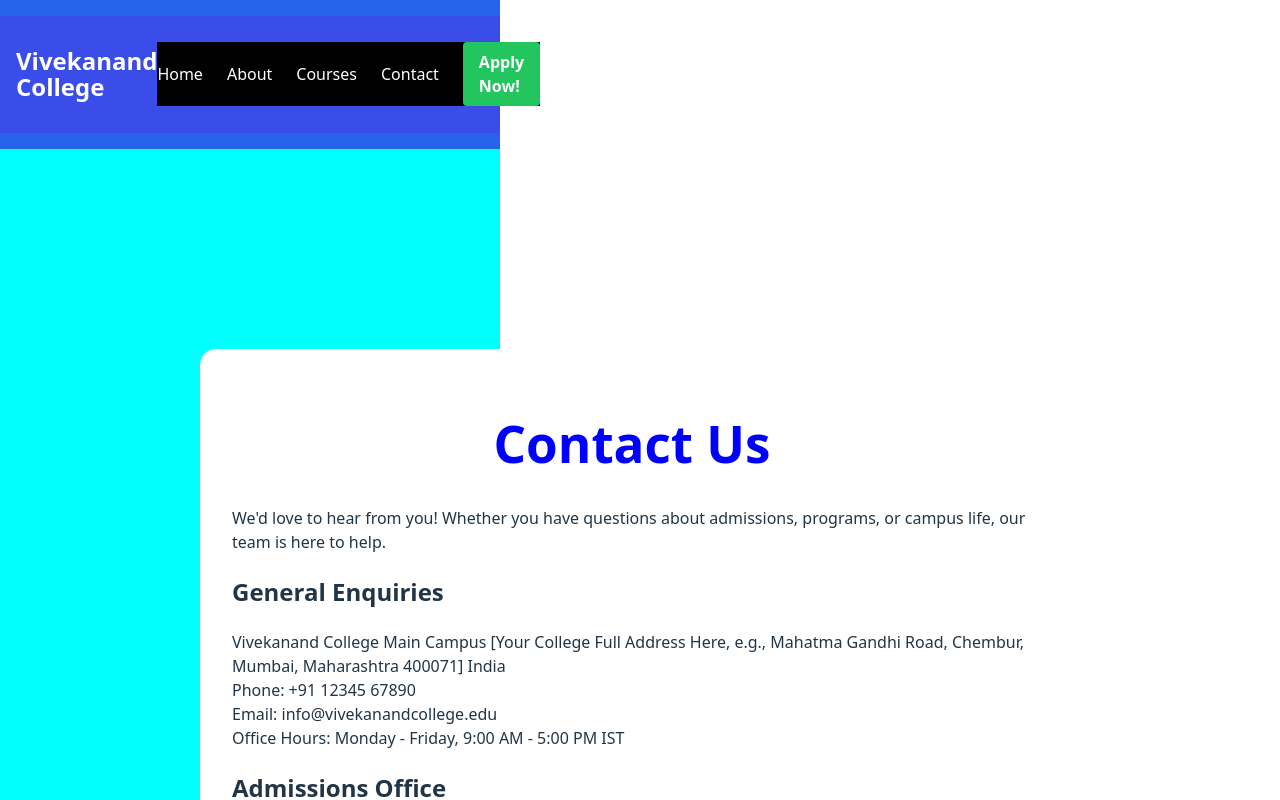
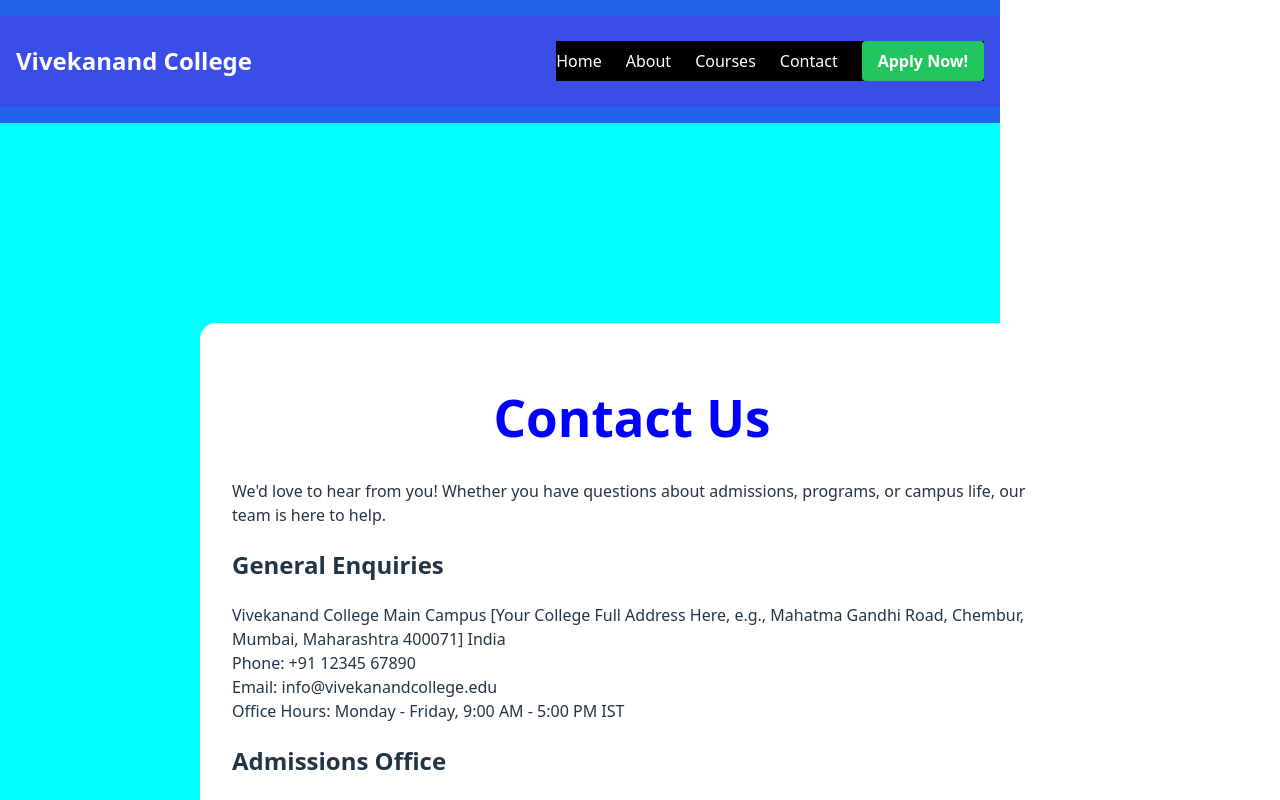
Before and after one commit to AmishaPatil15/vck-ojt, a React (Vite) app: page /contact in a window 1280 px wide. Shown: the top 800 px of the page. Built offline with nearby package versions, Linux system fonts and the light colour scheme.

Commit message:
twelvth commit

```diff
--- a/src/Pages/AboutPages.css
+++ b/src/Pages/AboutPages.css
@@ -1,6 +1,6 @@
 .ba{
   background-color: aqua;
-  width: 1200px;
+  width: 1400px;
 }
 .about{
 
--- a/src/Pages/ContactPages.css
+++ b/src/Pages/ContactPages.css
@@ -1,6 +1,6 @@
   .Da{
     background-color: aqua;
-    width: 500px;
+    width: 1000px;
   }
   .contact{
    background-color: white ;
```
